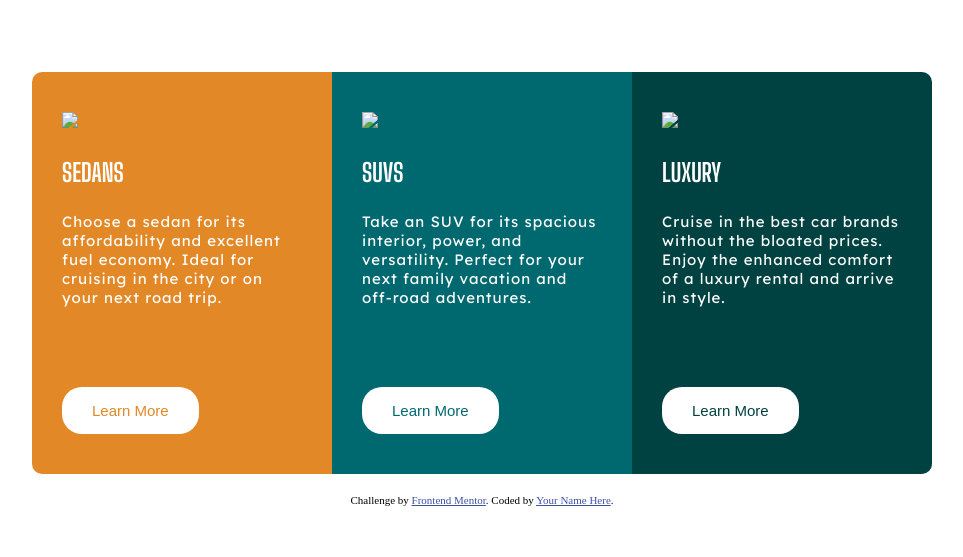
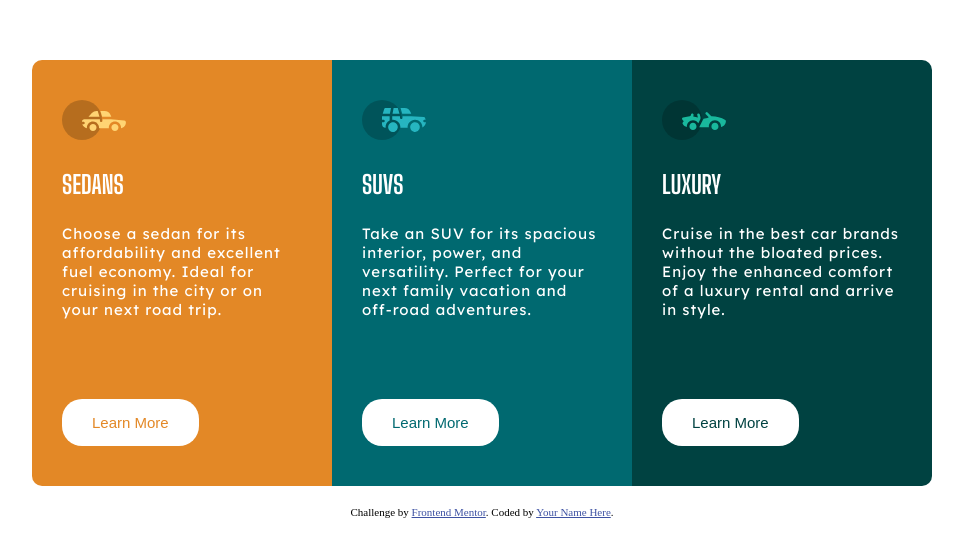
Before and after one commit to mister-mohit/Column-Preview-Card, a plain HTML site: page index.html in a window 1280 px wide. Shown: the part 111-668 px from the top of the page, without its empty margins (158-1121 px from the left). Drawn offline with Linux system fonts and the light colour scheme.

Commit message:
Update index.html

```diff
--- a/index.html
+++ b/index.html
@@ -13,7 +13,7 @@
 <body>
   <div class="container">
     <div class="box sedans">
-      <div class="logo"><img src="./images/icon-sedans.svg"></div>
+      <div class="logo"><img src="./icon-sedans.svg"></div>
       <div class="category">
         <span>SEDANS</span>
         <p>Choose a sedan for its affordability and excellent fuel economy. Ideal for cruising in the city
@@ -23,7 +23,7 @@
     </div>
 
     <div class="box suvs">
-      <div class="logo"><img src="./images/icon-suvs.svg"></div>
+      <div class="logo"><img src="./icon-suvs.svg"></div>
       <div class="category">
         <span>SUVS</span>
         <p>Take an SUV for its spacious interior, power, and versatility. Perfect for your next family vacation
@@ -33,7 +33,7 @@
     </div>
 
     <div class="box luxury">
-      <div class="logo"><img src="./images/icon-luxury.svg"></div>
+      <div class="logo"><img src="./icon-luxury.svg"></div>
       <div class="category">
         <span>LUXURY</span>
         <p>Cruise in the best car brands without the bloated prices.<br/> Enjoy the enhanced comfort of a luxury
```
